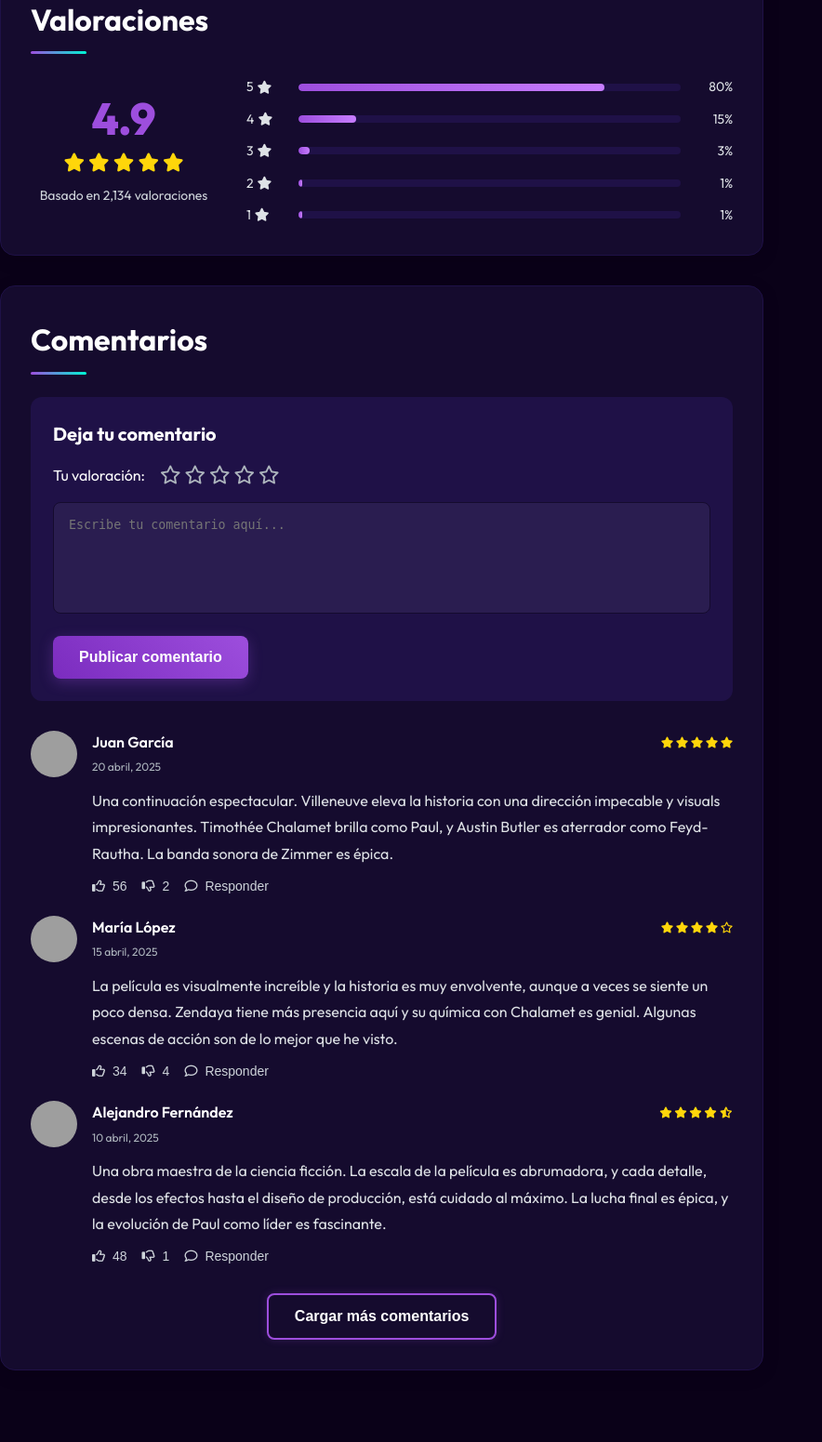
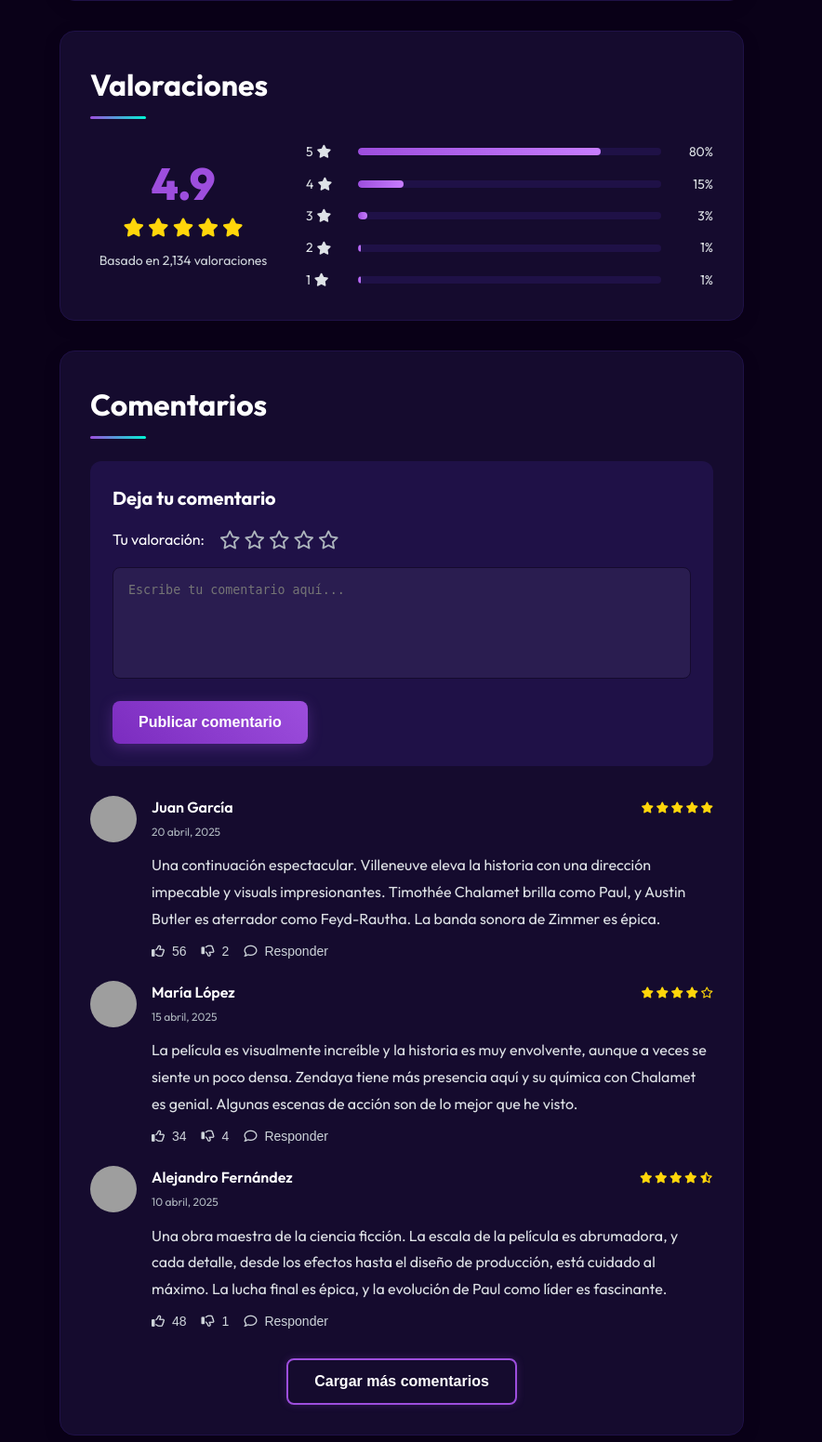
Before and after one commit to angeldzz/SONAURA_TFG_DAW, a Django app: page /detalles in a window 1280 px wide. Shown: the part 2150-3701 px from the top of the page at 93% size, without its empty margins (0-884 px from the left). Run offline with Django 5.2, Linux system fonts and the light colour scheme; grey boxes are pictures that could not be loaded.

Commit message:
lolito es un quisquilloso

```diff
--- a/sonaura/proyecto_sonaura/static/css/base/detalle_pelicula_serie.css
+++ b/sonaura/proyecto_sonaura/static/css/base/detalle_pelicula_serie.css
@@ -1,5 +1,12 @@
 /* Estilos para la página de detalle de película */
-
+.container {
+    width: 100%;
+    max-width: 1200px;
+    margin: 0 auto;
+    padding: 0 1.5rem;
+    position: relative;
+    z-index: 1;
+  }
 /* Movie Hero Section */
 .movie-hero {
     position: relative;
```
